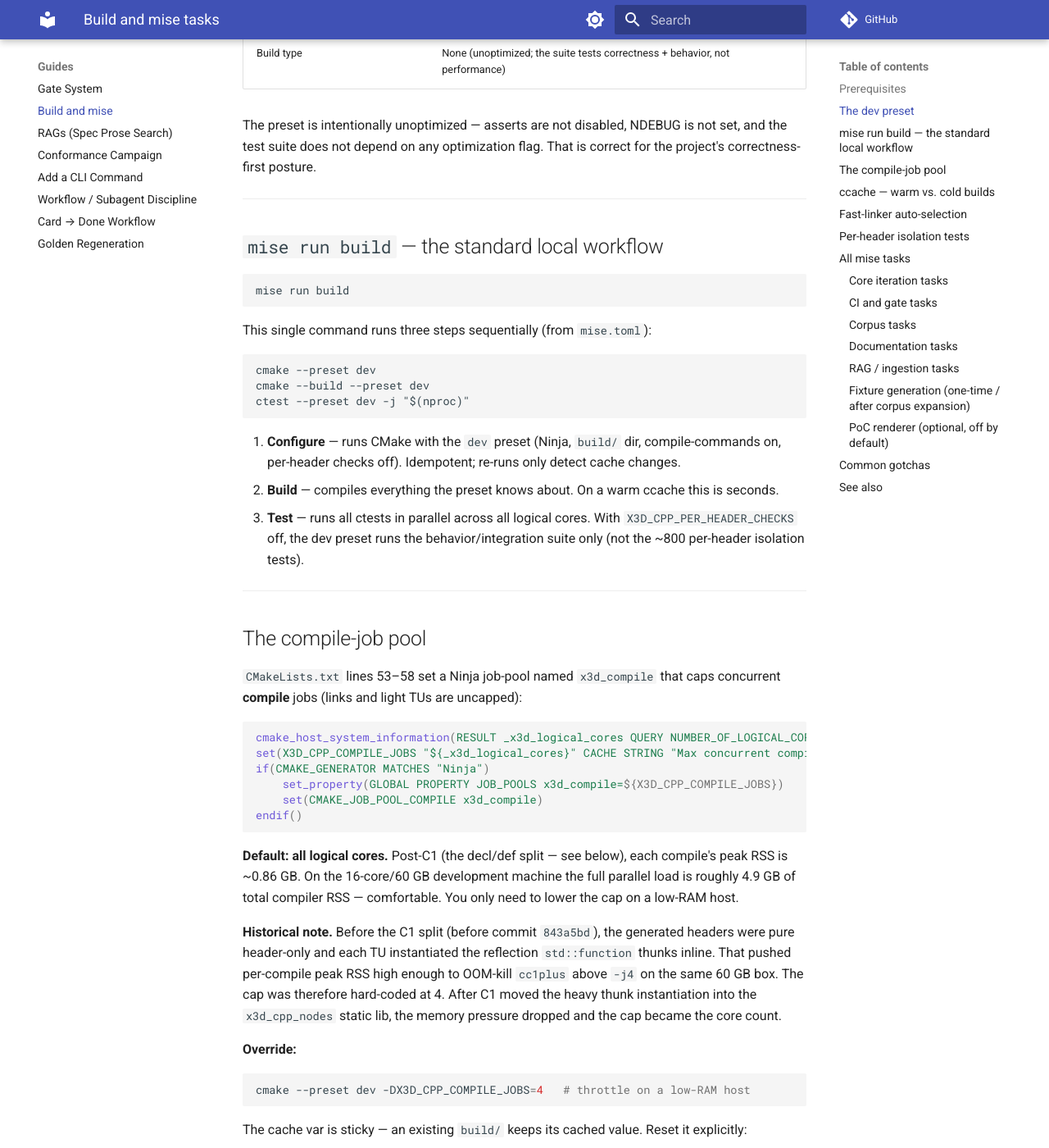
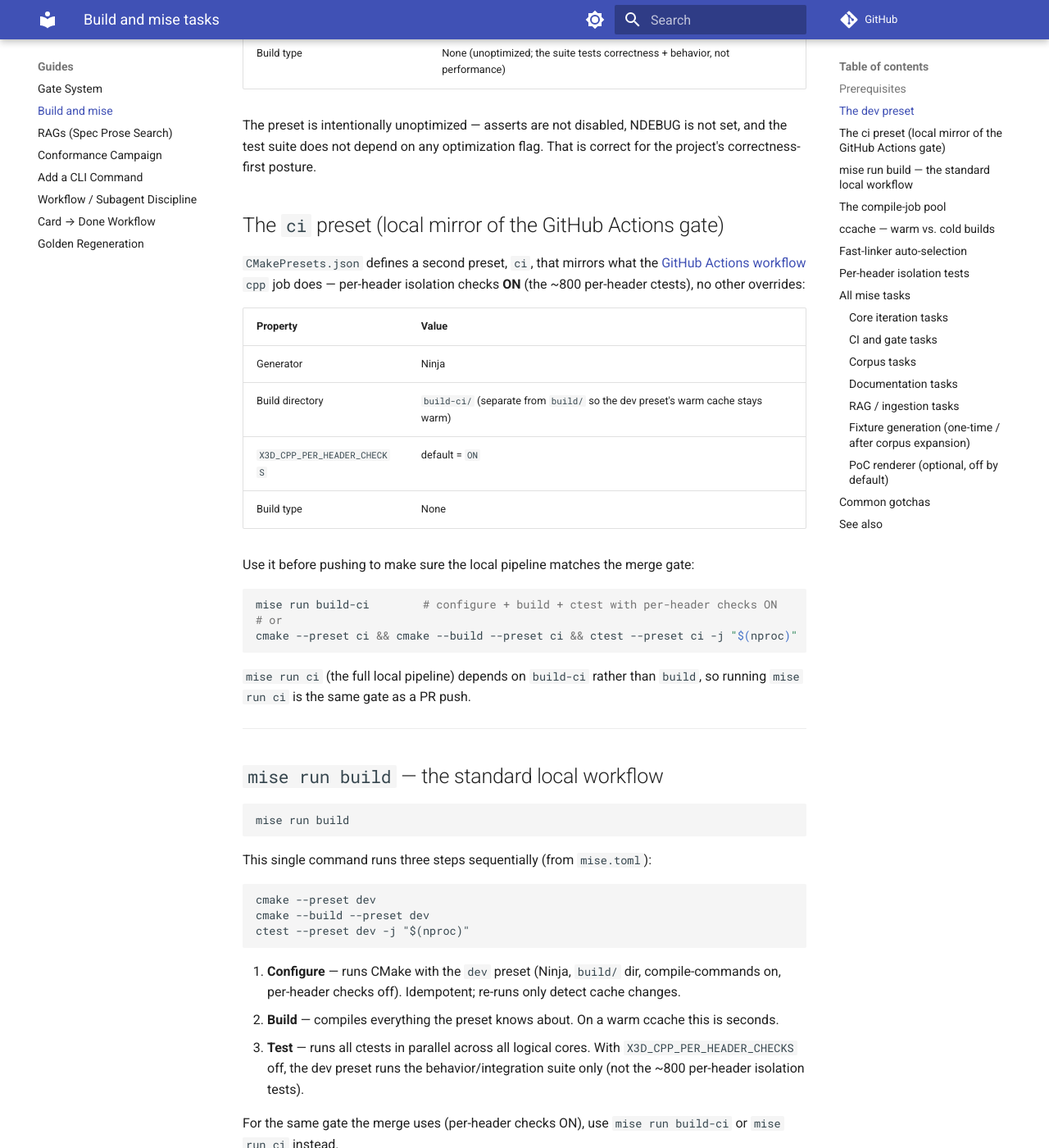
Before and after one commit to delta9000/x3d-cpp, an MkDocs documentation site: the page built from docs/wiki/guides/build-and-mise.md, in a window 1280 px wide and 1400 px high, scrolled down 946 px. Shown: the whole window at 82% size. Built offline with MkDocs 1.6.1 and Material for MkDocs 9.7.7, drawn with Linux system fonts in a browser that asks for light colours; comment, search, counter and statistics services are not loaded; some of the changed text lies outside the part shown.

Commit message:
build(ci): add ci preset mirroring GitHub Actions gate (BLD-3)
- CMakePresets.json: add a 'ci' preset that retains the default
  X3D_CPP_PER_HEADER_CHECKS=ON, in a separate build-ci/ directory
  so the dev preset's build/ cache stays warm for fast iteration.
- mise.toml: add [tasks.build-ci] (uses --preset ci), and switch
  the [tasks.ci] dependency from build -> build-ci so the local
  pipeline matches the merge gate.
- docs/wiki/guides/build-and-mise.md: document the ci preset and
  build-ci task alongside the existing dev flow.

Closes #16

````diff
--- a/docs/wiki/guides/build-and-mise.md
+++ b/docs/wiki/guides/build-and-mise.md
@@ -43,6 +43,30 @@ The preset is intentionally unoptimized — asserts are not disabled, NDEBUG is
 the test suite does not depend on any optimization flag. That is correct for the project's
 correctness-first posture.
 
+## The `ci` preset (local mirror of the GitHub Actions gate)
+
+`CMakePresets.json` defines a second preset, `ci`, that mirrors what the
+[GitHub Actions workflow](../../../../.github/workflows/ci.yml) `cpp` job does —
+per-header isolation checks **ON** (the ~800 per-header ctests), no other overrides:
+
+| Property | Value |
+|---|---|
+| Generator | Ninja |
+| Build directory | `build-ci/` (separate from `build/` so the dev preset's warm cache stays warm) |
+| `X3D_CPP_PER_HEADER_CHECKS` | default = `ON` |
+| Build type | None |
+
+Use it before pushing to make sure the local pipeline matches the merge gate:
+
+```bash
+mise run build-ci        # configure + build + ctest with per-header checks ON
+# or
+cmake --preset ci && cmake --build --preset ci && ctest --preset ci -j "$(nproc)"
+```
+
+`mise run ci` (the full local pipeline) depends on `build-ci` rather than `build`, so
+running `mise run ci` is the same gate as a PR push.
+
 ---
 
 ## `mise run build` — the standard local workflow
@@ -65,6 +89,9 @@ ctest --preset dev -j "$(nproc)"
 3. **Test** — runs all ctests in parallel across all logical cores. With `X3D_CPP_PER_HEADER_CHECKS`
    off, the dev preset runs the behavior/integration suite only (not the ~800 per-header
    isolation tests).
+
+For the same gate the merge uses (per-header checks ON), use `mise run build-ci` or
+`mise run ci` instead.
 
 ---
 
@@ -193,7 +220,8 @@ ctest --preset dev -j "$(nproc)"
 
 | Task | What it does |
 |---|---|
-| `mise run build` | Configure + build + ctest (behavior suite). The standard local workflow. |
+| `mise run build` | Configure + build + ctest (behavior suite). The standard local workflow. Uses the `dev` preset (per-header checks OFF, fast). |
+| `mise run build-ci` | Same as `build` but uses the `ci` preset (per-header isolation checks ON, mirrors the GitHub Actions gate). Use before pushing. |
 | `mise run gen` | Re-run the Python generator: `uv run x3d-cpp-gen --out generated_cpp_bindings`. Use this after changing a template or emitter. |
 | `mise run golden` | Golden-drift gate: regenerates to a temp dir and diffs `*.hpp`/`*.cpp` against the committed tree. Fails on any drift. |
 | `mise run test` | Run the Python test suite (`uv run pytest`). Depends on `sync`. |
````
Also changed, not shown: CMakePresets.json (+21 -1 lines), mise.toml (+15 -3 lines).
